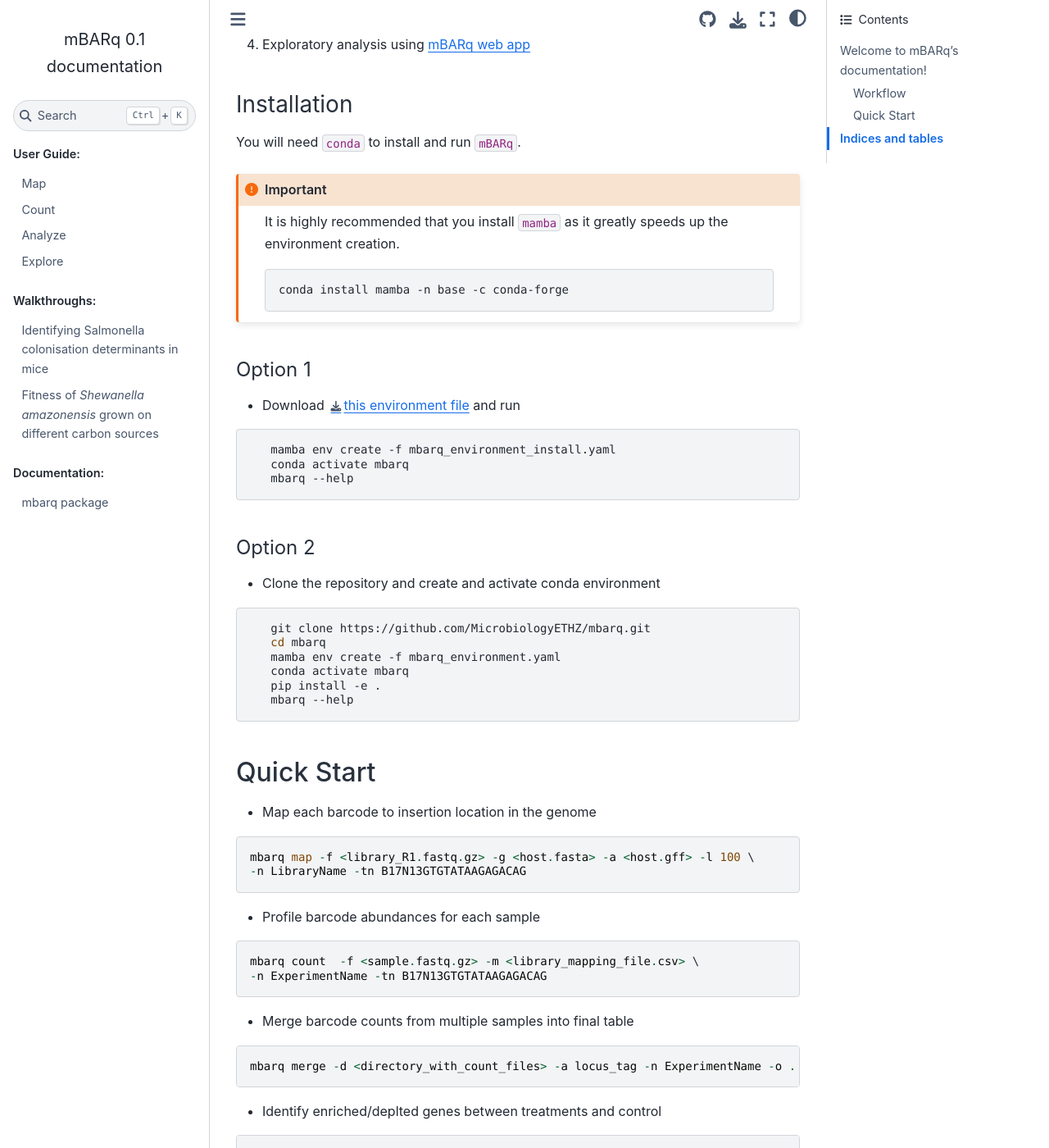
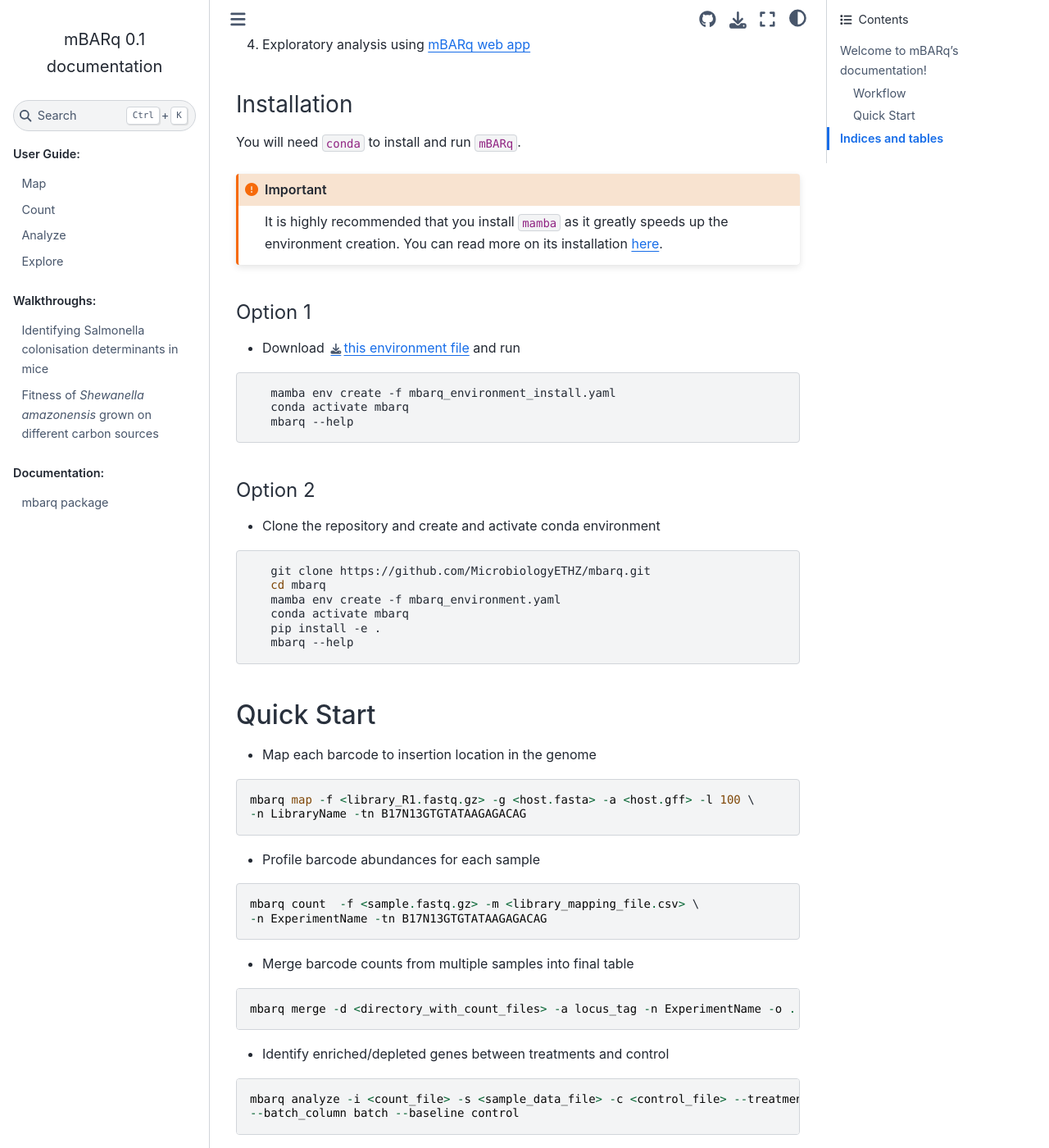
Before and after one commit to MicrobiologyETHZ/mbarq, a Sphinx documentation site: the page built from docs/index.rst, in a window 1280 px wide and 1400 px high, scrolled down 987 px. Shown: the whole window at 82% size. Built offline with Sphinx 7.4.7 and the Sphinx Book theme 1.1.4, drawn with Linux system fonts in a browser that asks for light colours.

Commit message:
update mamba installation instructions and remove typos

````diff
--- a/docs/index.rst
+++ b/docs/index.rst
@@ -58,7 +58,7 @@
    mbarq merge -d <directory_with_count_files> -a locus_tag -n ExperimentName -o .
 
 
-- Identify enriched/deplted genes between treatments and control
+- Identify enriched/depleted genes between treatments and control
 
 .. code-block::
 
--- a/docs/install.md
+++ b/docs/install.md
@@ -4,11 +4,7 @@
 
 ```{important}
 
-   It is highly recommended that you install `mamba` as it greatly speeds up the environment creation.
-
-
-    conda install mamba -n base -c conda-forge
-
+   It is highly recommended that you install `mamba` as it greatly speeds up the environment creation. You can read more on its installation [here](https://mamba.readthedocs.io/en/latest/installation.html).
 
 ```
 
````
Also changed, not shown: README.md (+2 -2 lines), docs/analysis.md (+1 -1 lines).
